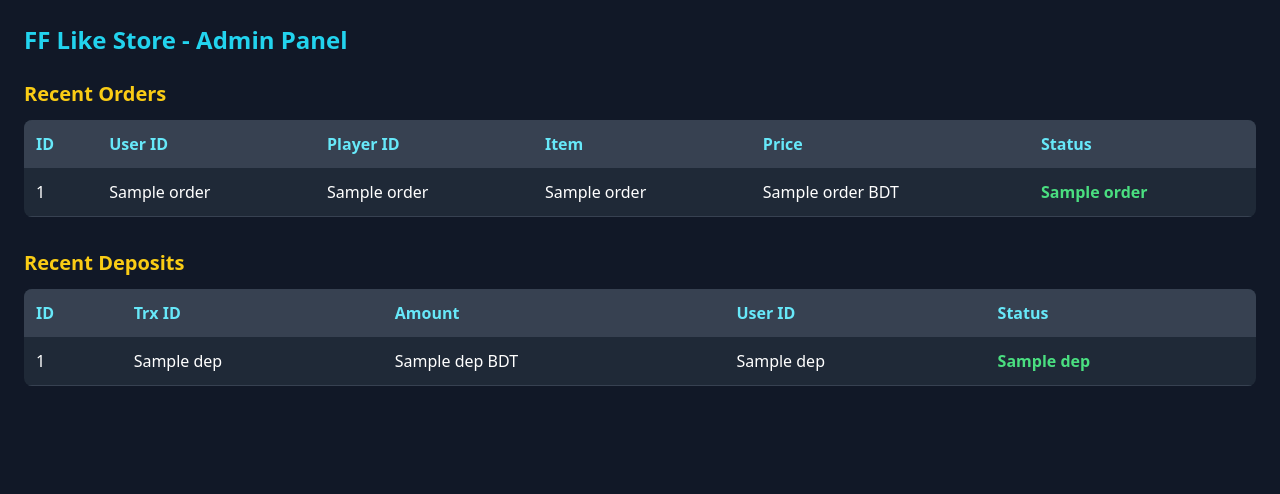
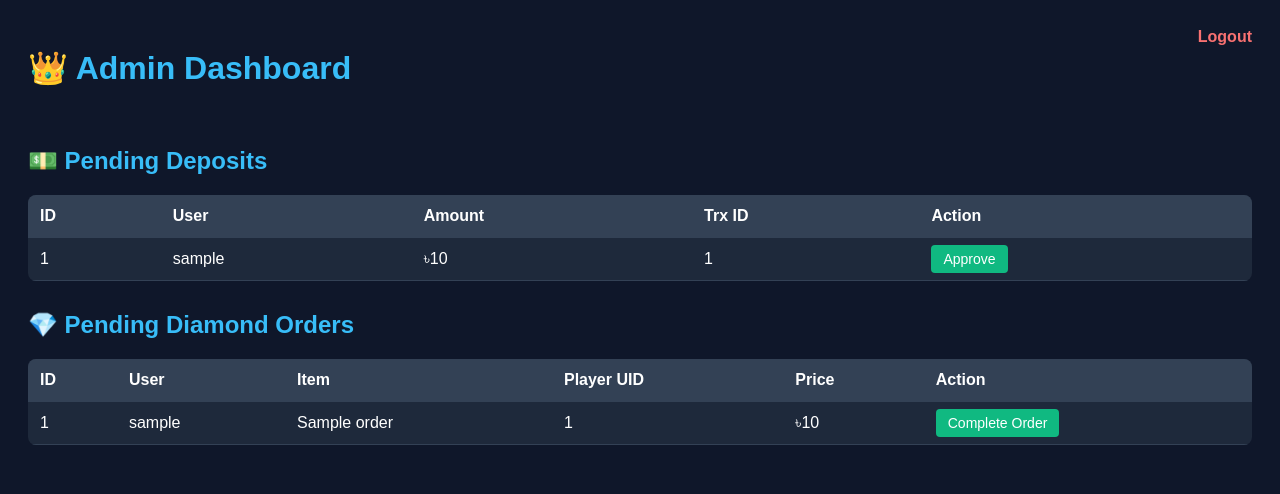
Before and after one commit to Apon86990/ff-like-store, a Flask app: template templates/admin.html in a window 1280 px wide. Shown: the top 494 px of the page. Run offline with Flask 3, Linux system fonts and the light colour scheme; the template is opened without the code that fills it: most values are stand-ins (such as "Sample title", 1, 10 or a date in 2020); some libraries are stand-ins or nearby versions.

Commit message:
Update admin.html

```diff
--- a/templates/admin.html
+++ b/templates/admin.html
@@ -2,56 +2,67 @@
 <html lang="en">
 <head>
     <meta charset="UTF-8">
-    <title>Admin Panel - FF Like Store</title>
-    <script src="https://cdn.tailwindcss.com"></script>
+    <meta name="viewport" content="width=device-width, initial-scale=1.0">
+    <title>Admin Panel - FF Store</title>
+    <style>
+        body { background: #0f172a; color: #fff; font-family: Arial, sans-serif; padding: 20px; }
+        h1, h2 { color: #38bdf8; }
+        table { width: 100%; border-collapse: collapse; margin-bottom: 30px; background: #1e293b; border-radius: 8px; overflow: hidden; }
+        th, td { padding: 12px; text-align: left; border-bottom: 1px solid #334155; }
+        th { background: #334155; }
+        a.btn { background: #10b981; color: white; padding: 6px 12px; text-decoration: none; border-radius: 4px; font-size: 14px; }
+        a.logout { color: #f87171; float: right; text-decoration: none; font-weight: bold; }
+    </style>
 </head>
-<body class="bg-gray-900 text-white p-6">
-    <h1 class="text-2xl font-bold text-cyan-400 mb-6">FF Like Store - Admin Panel</h1>
+<body>
+    <a href="/logout" class="logout">Logout</a>
+    <h1>👑 Admin Dashboard</h1>
+    <br>
 
-    <h2 class="text-xl font-semibold mb-3 text-yellow-400">Recent Orders</h2>
-    <div class="overflow-x-auto mb-8">
-        <table class="w-full text-left bg-gray-800 rounded-lg overflow-hidden">
-            <tr class="bg-gray-700 text-cyan-300">
-                <th class="p-3">ID</th>
-                <th class="p-3">User ID</th>
-                <th class="p-3">Player ID</th>
-                <th class="p-3">Item</th>
-                <th class="p-3">Price</th>
-                <th class="p-3">Status</th>
-            </tr>
-            {% for order in orders %}
-            <tr class="border-b border-gray-700">
-                <td class="p-3">{{ order[0] }}</td>
-                <td class="p-3">{{ order[1] }}</td>
-                <td class="p-3">{{ order[2] }}</td>
-                <td class="p-3">{{ order[3] }}</td>
-                <td class="p-3">{{ order[4] }} BDT</td>
-                <td class="p-3 font-bold text-green-400">{{ order[5] }}</td>
-            </tr>
-            {% endfor %}
-        </table>
-    </div>
+    <h2>💵 Pending Deposits</h2>
+    <table>
+        <tr>
+            <th>ID</th>
+            <th>User</th>
+            <th>Amount</th>
+            <th>Trx ID</th>
+            <th>Action</th>
+        </tr>
+        {% for deposit in deposits %}
+        <tr>
+            <td>{{ deposit.id }}</td>
+            <td>{{ deposit.username }}</td>
+            <td>৳{{ deposit.amount }}</td>
+            <td>{{ deposit.trx_id }}</td>
+            <td><a href="/admin/approve_deposit/{{ deposit.id }}" class="btn">Approve</a></td>
+        </tr>
+        {% else %}
+        <tr><td colspan="5">No pending deposits.</td></tr>
+        {% endfor %}
+    </table>
 
-    <h2 class="text-xl font-semibold mb-3 text-yellow-400">Recent Deposits</h2>
-    <div class="overflow-x-auto">
-        <table class="w-full text-left bg-gray-800 rounded-lg overflow-hidden">
-            <tr class="bg-gray-700 text-cyan-300">
-                <th class="p-3">ID</th>
-                <th class="p-3">Trx ID</th>
-                <th class="p-3">Amount</th>
-                <th class="p-3">User ID</th>
-                <th class="p-3">Status</th>
-            </tr>
-            {% for dep in deposits %}
-            <tr class="border-b border-gray-700">
-                <td class="p-3">{{ dep[0] }}</td>
-                <td class="p-3">{{ dep[1] }}</td>
-                <td class="p-3">{{ dep[2] }} BDT</td>
-                <td class="p-3">{{ dep[3] }}</td>
-                <td class="p-3 font-bold text-green-400">{{ dep[4] }}</td>
-            </tr>
-            {% endfor %}
-        </table>
-    </div>
+    <h2>💎 Pending Diamond Orders</h2>
+    <table>
+        <tr>
+            <th>ID</th>
+            <th>User</th>
+            <th>Item</th>
+            <th>Player UID</th>
+            <th>Price</th>
+            <th>Action</th>
+        </tr>
+        {% for order in orders %}
+        <tr>
+            <td>{{ order.id }}</td>
+            <td>{{ order.username }}</td>
+            <td>{{ order.item_name }}</td>
+            <td>{{ order.player_id }}</td>
+            <td>৳{{ order.price }}</td>
+            <td><a href="/admin/approve_order/{{ order.id }}" class="btn">Complete Order</a></td>
+        </tr>
+        {% else %}
+        <tr><td colspan="6">No pending orders.</td></tr>
+        {% endfor %}
+    </table>
 </body>
 </html>
```
